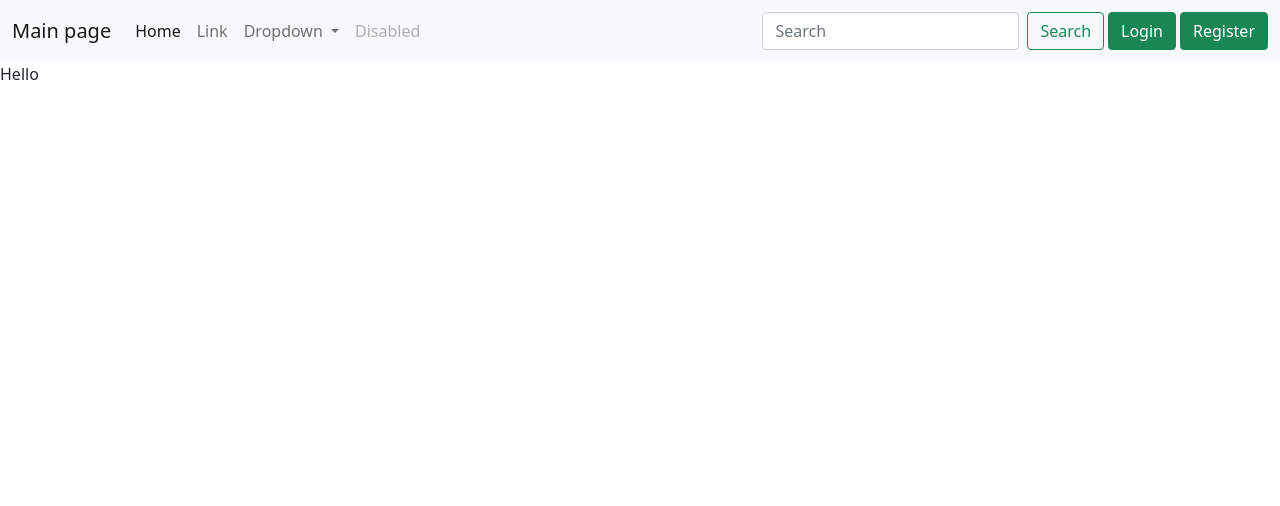
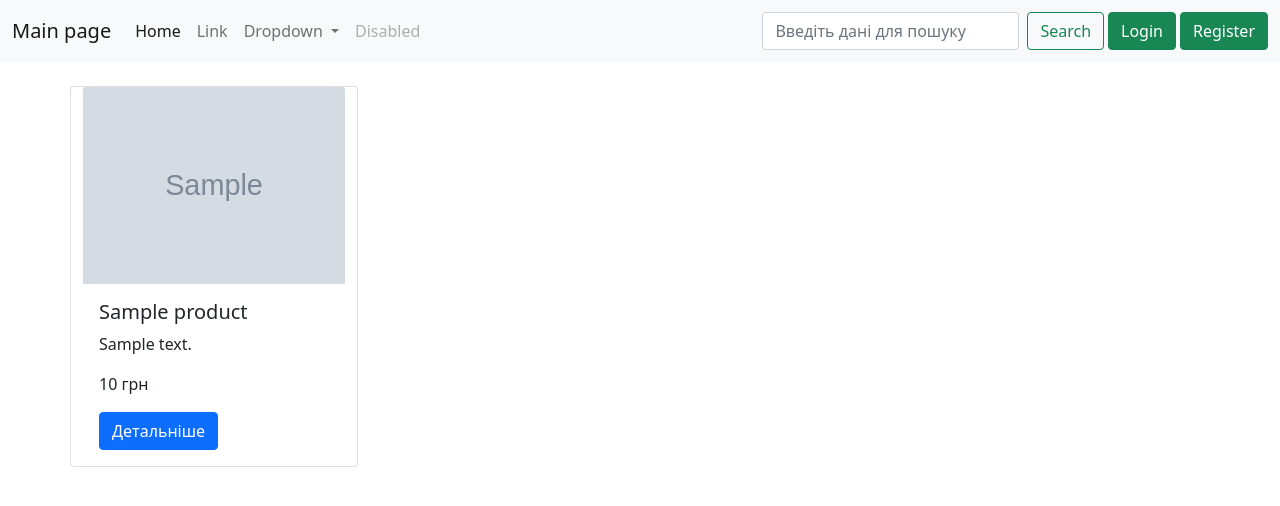
Before and after one commit to BusySahka/PersonalDockerProject, a FastAPI app: template frontend/app/templates/pages/index.html in a window 1280 px wide. Shown: the top 506 px of the page. Run offline with FastAPI, Linux system fonts and the light colour scheme; the template is opened without the code that fills it: most values are stand-ins (such as "Sample title", 1, 10 or a date in 2020); grey boxes marked "Sample" are stand-in pictures.

Commit message:
search front

```diff
--- a/frontend/app/templates/base.html
+++ b/frontend/app/templates/base.html
@@ -9,9 +9,12 @@
 
 {% include "components/navbar.html" %}
 
-
+<div class="container mt-4">
 {% block content %}
 {% endblock %}
+</div>
+
+
 
 
 <script src="https://cdn.jsdelivr.net/npm/@popperjs/core@2.9.2/dist/umd/popper.min.js" integrity="sha384-IQsoLXl5PILFhosVNubq5LC7Qb9DXgDA9i+tQ8Zj3iwWAwPtgFTxbJ8NT4GN1R8p" crossorigin="anonymous"></script>
--- a/frontend/app/templates/components/navbar.html
+++ b/frontend/app/templates/components/navbar.html
@@ -27,8 +27,8 @@
           <a class="nav-link disabled" href="#" tabindex="-1" aria-disabled="true">Disabled</a>
         </li>
       </ul>
-      <form class="d-flex">
-        <input class="form-control me-2" type="search" placeholder="Search" aria-label="Search">
+      <form class="d-flex" method="get" action="{{ url_for('index') }}">
+        <input name="q" class="form-control me-2" type="search" placeholder="Введіть дані для пошуку" aria-label="Search">
         <button class="btn btn-outline-success" type="submit">Search</button>
       </form>
 
--- a/frontend/app/templates/pages/index.html
+++ b/frontend/app/templates/pages/index.html
@@ -3,6 +3,27 @@
 
 {% block content %}
 
-Hello
+
+<div class="row row-cols-1 row-cols-md-4 g-4">
+
+  {% for product  in  products %}
+
+<div class="card" style="width: 18rem;">
+  <img src="{{ product.main_image }}" class="card-img-top" alt="...">
+  <div class="card-body">
+    <h5 class="card-title">{{ product.title }}</h5>
+    <p class="card-text">{{ product.description|truncate(30, true) }}</p>
+    <p class="card-text">{{ product.price}} грн</p>
+    <a href="#" class="btn btn-primary">Детальніше</a>
+  </div>
+</div>
+
+{% endfor %}
+
+</div>
+
+
+
+
 
 {% endblock %}
```
Also changed, not shown: frontend/app/router_user.py (+17 -2 lines).
